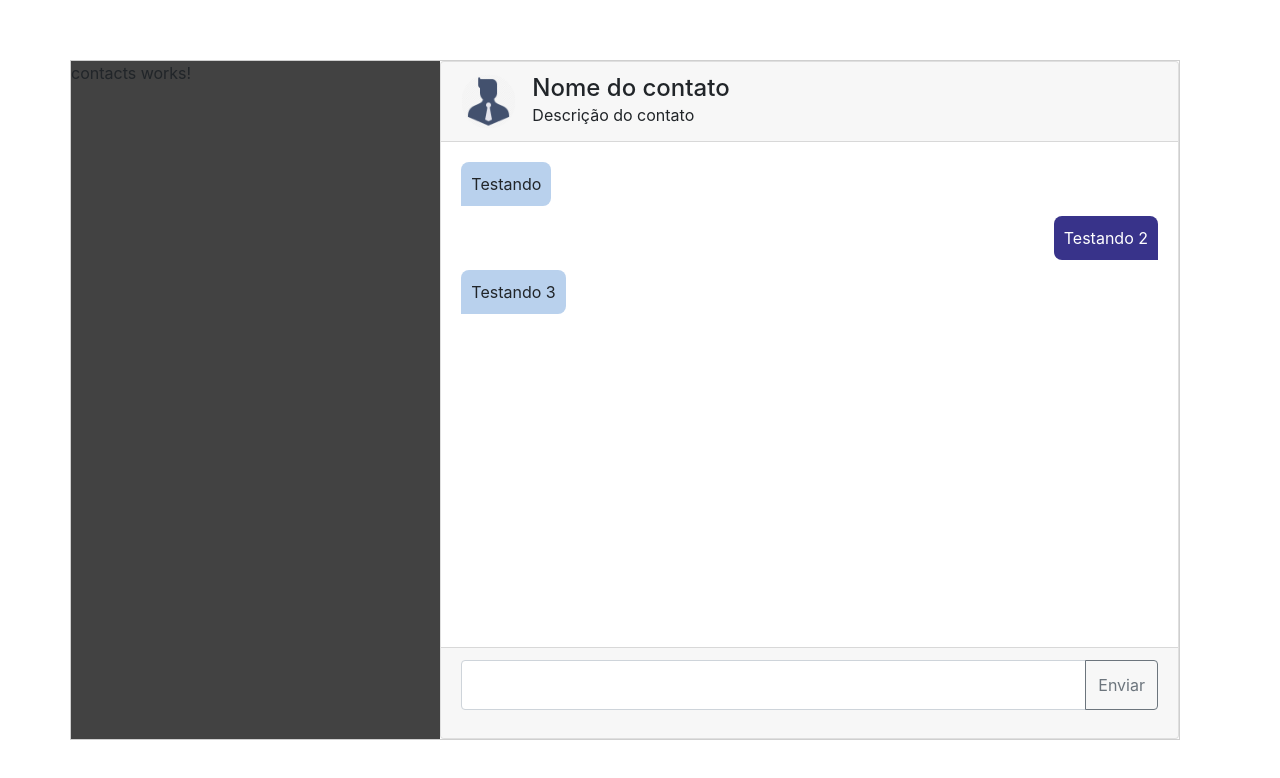
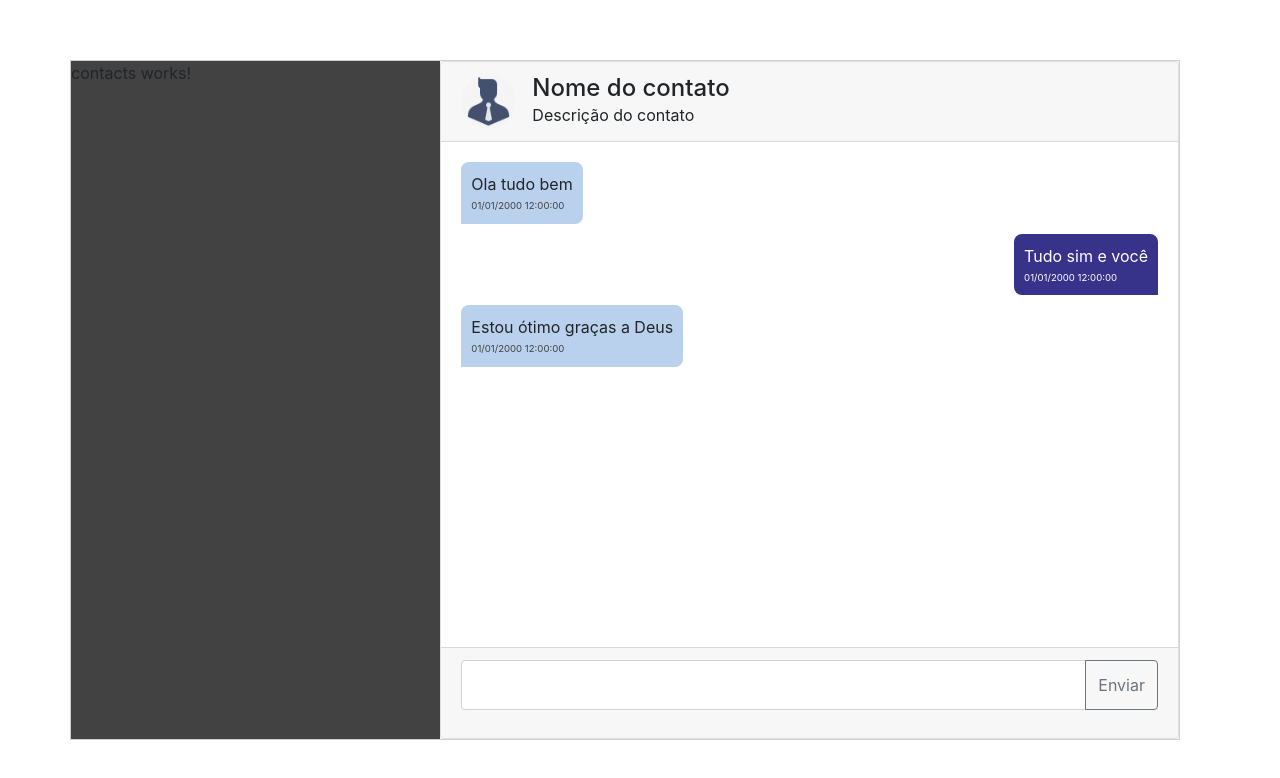
Before and after one commit to raffaelbmartins/chatrmartins, an Angular app: page / in a window 1280 px wide. Shown: the top 778 px of the page. Built offline with nearby package versions, Linux system fonts and the light colour scheme.

Commit message:
Create MessageService

```diff
--- a/src/app/app.module.ts
+++ b/src/app/app.module.ts
@@ -1,5 +1,6 @@
 import { BrowserModule } from '@angular/platform-browser';
 import { NgModule } from '@angular/core';
+import { FormsModule } from '@angular/forms';
 
 import { AppComponent } from './app.component';
 import { ContactsComponent } from './contacts/contacts.component';
@@ -22,7 +23,8 @@ import { MessageFooterComponent } from './message-footer/message-footer.componen
     MessageFooterComponent
   ],
   imports: [
-    BrowserModule
+    BrowserModule,
+    FormsModule
   ],
   providers: [],
   bootstrap: [AppComponent]
--- a/src/app/message-body/message-body.component.ts
+++ b/src/app/message-body/message-body.component.ts
@@ -1,5 +1,7 @@
-import { Component, OnInit } from '@angular/core';
+import { Component, OnInit, Output, EventEmitter } from '@angular/core';
 import { MessageComponent } from '../message/message.component';
+import { MessageService } from '../message/message.service';
+import { Message } from '../model/message';
 
 @Component({
   selector: 'app-message-body',
@@ -8,26 +10,17 @@ import { MessageComponent } from '../message/message.component';
 })
 export class MessageBodyComponent implements OnInit {
 
-  messages: MessageComponent[] = [];
+  @Output() messages: Array<Message> = [];
 
-  constructor() {
+  constructor(private messageService: MessageService) { }
 
-    let message = new MessageComponent();
-    message.text = "Testando";
-
-    let message2 = new MessageComponent();
-    message2.text = "Testando 2";
-
-    let message3 = new MessageComponent();
-    message3.text = "Testando 3";
-
-    this.messages.push(message.setIn());
-    this.messages.push(message2.setOut());
-    this.messages.push(message3.setIn());
-
+  ngOnInit() {
+    this.messageService.readEvent.subscribe(messages => this.read(messages));
+    this.messages = this.messageService.getMessages();
   }
 
-  ngOnInit() {
+  read(messages : Array<Message>) {
+    this.messages = messages;
   }
 
 }
--- a/src/app/message-footer/message-footer.component.html
+++ b/src/app/message-footer/message-footer.component.html
@@ -1,8 +1,8 @@
 <div class="card-footer">
     <div class="input-group mb-3">
-        <textarea  id="message-area" class="form-control"></textarea>
+        <textarea  [(ngModel)]="message" id="message-area" class="form-control"></textarea>
         <div class="input-group-append">
-          <button class="btn btn-outline-secondary" type="button" id="button-send">Enviar</button>
+          <button class="btn btn-outline-secondary" type="button" id="button-send" (click)="sendMessage()">Enviar</button>
         </div>
       </div>
 </div>
--- a/src/app/message-footer/message-footer.component.ts
+++ b/src/app/message-footer/message-footer.component.ts
@@ -1,4 +1,6 @@
-import { Component, OnInit } from '@angular/core';
+import { Component, OnInit, Output, EventEmitter } from '@angular/core';
+import { MessageService } from '../message/message.service';
+
 
 @Component({
   selector: 'app-message-footer',
@@ -7,9 +9,16 @@ import { Component, OnInit } from '@angular/core';
 })
 export class MessageFooterComponent implements OnInit {
 
-  constructor() { }
+  message: string;
+
+  constructor(private messageService: MessageService) { }
 
   ngOnInit() {
   }
 
+  sendMessage() {
+    this.messageService.sendMessage(this.message);
+    this.message = null;
+  }
+
 }
--- a/src/app/message/message.component.html
+++ b/src/app/message/message.component.html
@@ -1 +1,4 @@
-<li [ngClass]="type === 'in' ? 'message-in' : 'message-out'" class="message">{{ text }}</li>
+<li [ngClass]="type === 'in' ? 'message-in' : 'message-out'" class="message">
+  <p class="text">{{ text }}</p>
+  <p class="time-send">{{ timeSend | date: 'dd/MM/yyyy hh:mm:ss' }}</p>
+</li>
--- a/src/app/message/message.component.scss
+++ b/src/app/message/message.component.scss
@@ -9,6 +9,19 @@
         max-width: 40%;
         padding: 10px;
         margin-bottom: 10px;
+
+        p {
+            margin: 0;
+
+            &.text {
+                margin-bottom: .2rem
+            }
+        }
+
+        .time-send {
+            color: map-get($colors, dark);
+            font-size: .6rem;
+        }
     }
 
     li.message-in {
@@ -25,5 +38,9 @@
         border-radius: 8px 8px 0 8px;
         background-color: map-get($colors, primary);
         color: #ffffff;
+        .time-send {
+            color: #ffffff;
+        }
+
     }
 }
--- a/src/app/message/message.component.ts
+++ b/src/app/message/message.component.ts
@@ -9,6 +9,7 @@ export class MessageComponent implements OnInit {
 
   @Input() text: string;
   @Input() type: string = 'out';
+  @Input() timeSend: Date = new Date('01/01/0000 00:00:00');
 
   constructor() { }
 
--- /dev/null
+++ b/src/app/message/message.service.ts
@@ -0,0 +1,57 @@
+import { Injectable, EventEmitter, Output } from '@angular/core';
+import { Message } from '../model/message';
+import { Observable, BehaviorSubject } from '../../../node_modules/rxjs';
+
+@Injectable({
+  providedIn: 'root'
+})
+export class MessageService {
+
+  messages: Array<Message> = [];
+  @Output() readEvent = new EventEmitter<Message[]>();
+
+  constructor() { }
+
+  sendMessage(_message: string) {
+    let message = new Message(_message);
+    this.processMessage(message);
+  }
+
+  processMessage(message: Message) {
+    this.saveMessage(message);
+  }
+
+  saveMessage(message: Message) {
+    this.messages.push(message);
+    this.readEvent.emit(this.messages);
+  }
+
+  getMessages() {
+    this.messages = this.testMessages();
+    return this.messages;
+  }
+
+  testMessages() {
+
+    let message = new Message();
+    message.text = "Ola tudo bem";
+    message.type = 'in';
+
+    let message2 = new Message();
+    message2.text = "Tudo sim e você";
+    message2.type = 'out';
+
+    let message3 = new Message();
+    message3.text = "Estou ótimo graças a Deus";
+    message3.type = 'in';
+
+    let m = [];
+
+    m.push(message);
+    m.push(message2);
+    m.push(message3);
+
+    return m;
+
+  }
+}
--- /dev/null
+++ b/src/app/model/message.ts
@@ -0,0 +1,14 @@
+import { User } from "./user";
+
+export class Message {
+
+    text: string;
+    type: string;
+    timesend: string;
+    usersend: User;
+    read: boolean;
+
+    constructor(_text: string = '') {
+        this.text = _text;
+    }
+}
--- /dev/null
+++ b/src/app/model/user.ts
@@ -0,0 +1,6 @@
+export class User {
+
+    id: number;
+    name: string;
+    login: string;
+}
```
Also changed, not shown: 1 other file (tests, documents, lock files or other folders).
